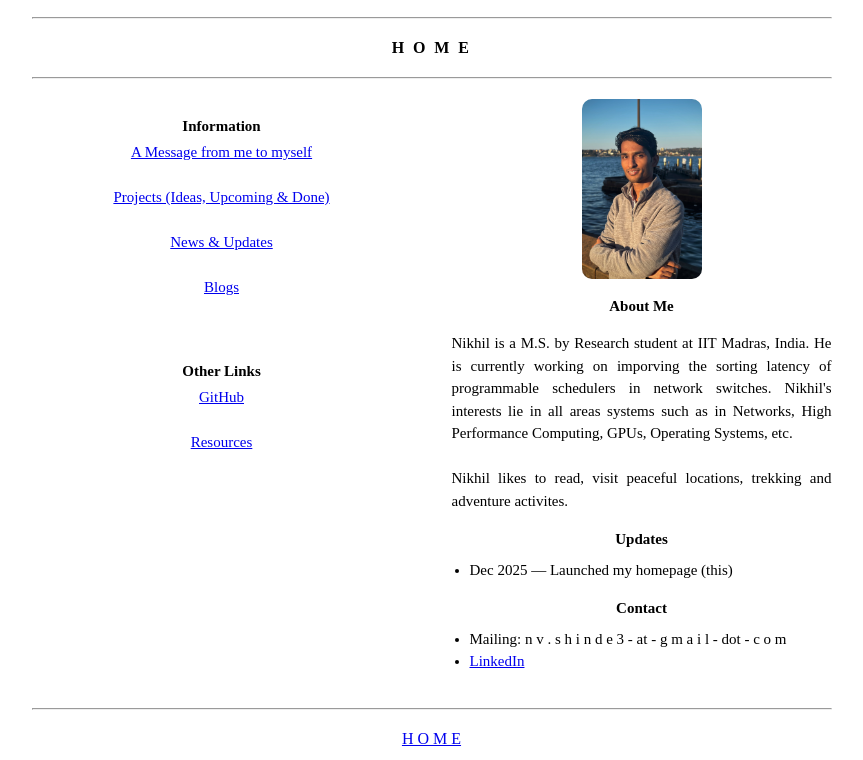
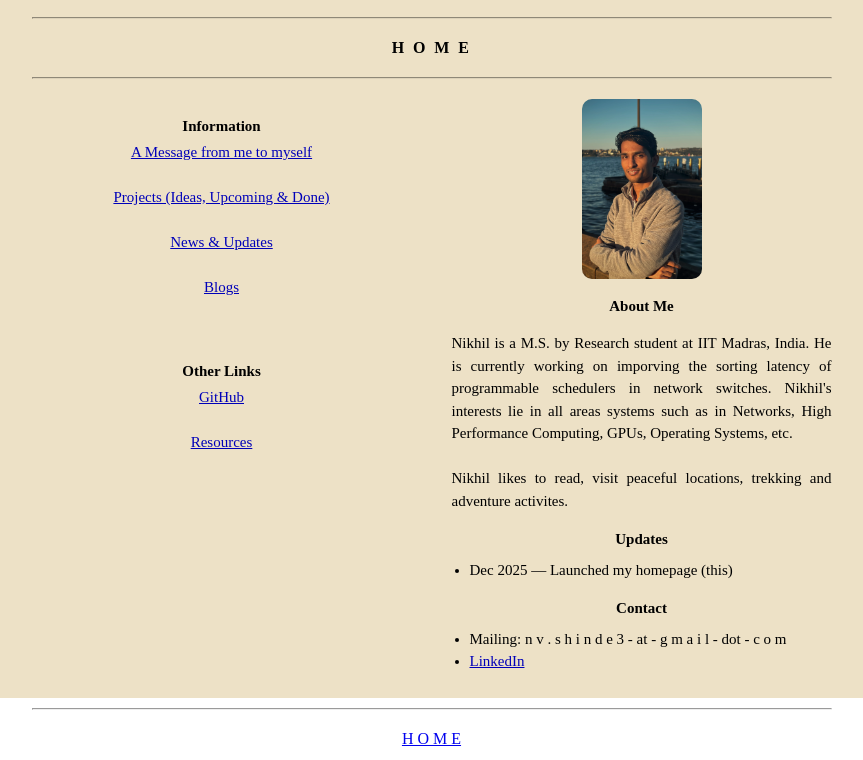
Before and after one commit to nvshinde/nvshinde.github.io, a plain HTML site: page index.html in a window 1280 px wide. Shown: the part 102-862 px from the top of the page, without its empty margins (201-1064 px from the left). Drawn offline with Linux system fonts and the light colour scheme.

Commit message:
add yellow-tint

```diff
--- a/styles.css
+++ b/styles.css
@@ -130,3 +130,13 @@ hr {
     margin-left: 20px;   /* adjust as needed */
     text-indent: 0;
 }
+
+body::before {
+    content: "";
+    position: fixed;
+    inset: 0; /* top:0; right:0; bottom:0; left:0 */
+    pointer-events: none;     /* don’t block clicks */
+    z-index: 9999;
+    background: rgba(179, 128, 20, 0.24); /* transparent warm yellow */
+    mix-blend-mode: multiply; /* blends with page content */
+}
```
